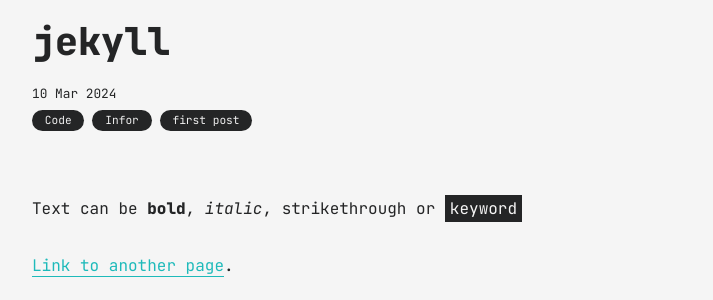
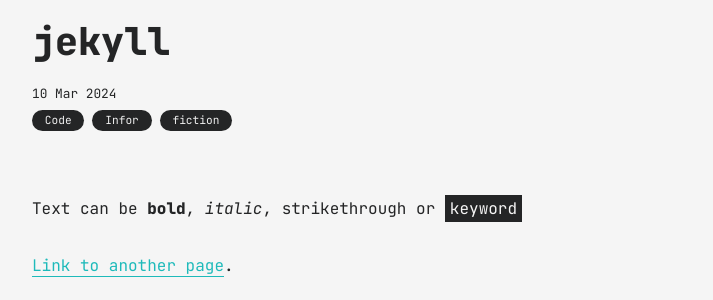
Before and after one commit to Rock230303/Rock230303.github.io, a Jekyll site: the page built from all_collections/_posts/2021-11-04-jekyll-markdown.md, in a window 1280 px wide and 900 px high. Shown: the part 161-461 px from the top of the window, without its empty margins (283-996 px from the left). Built offline with Jekyll 4.4.1, drawn with Linux system fonts in a browser that asks for light colours.

Commit message:
更新 2021-11-04-jekyll-markdown.md

```diff
--- a/all_collections/_posts/2021-11-04-jekyll-markdown.md
+++ b/all_collections/_posts/2021-11-04-jekyll-markdown.md
@@ -2,7 +2,7 @@
 layout: post
 title: jekyll
 date: 2024-03-10
-categories: ["Code", "Infor", "first post"]
+categories: ["Code", "Infor", "fiction"]
 ---
 
 Text can be **bold**, _italic_, ~~strikethrough~~ or `keyword`
```
